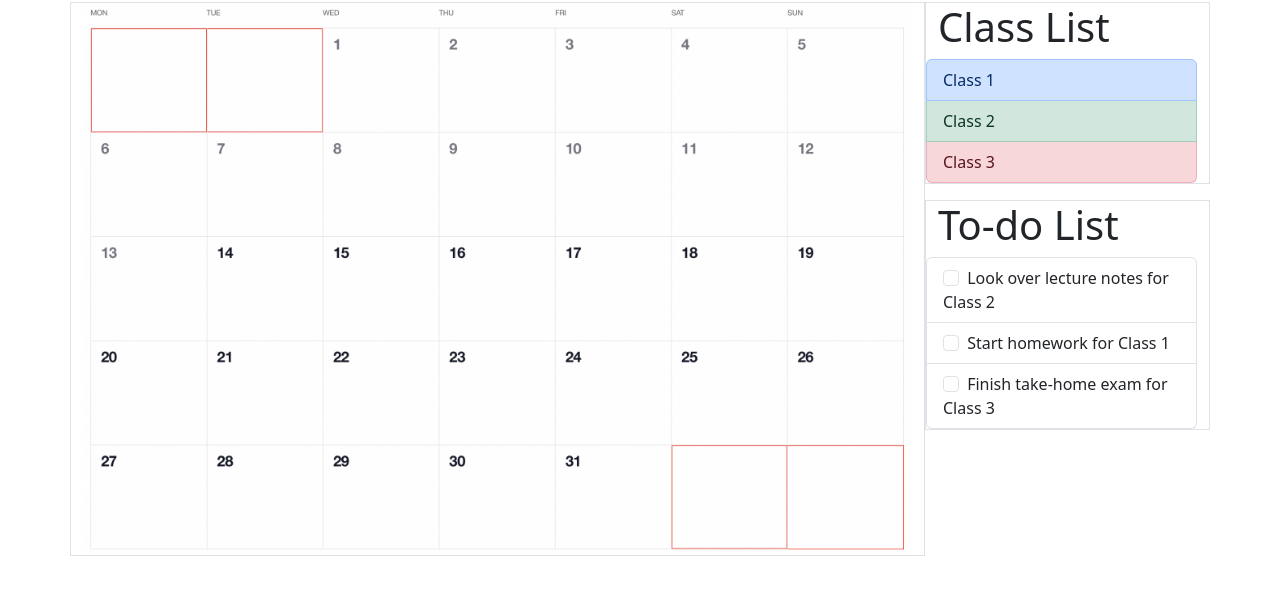
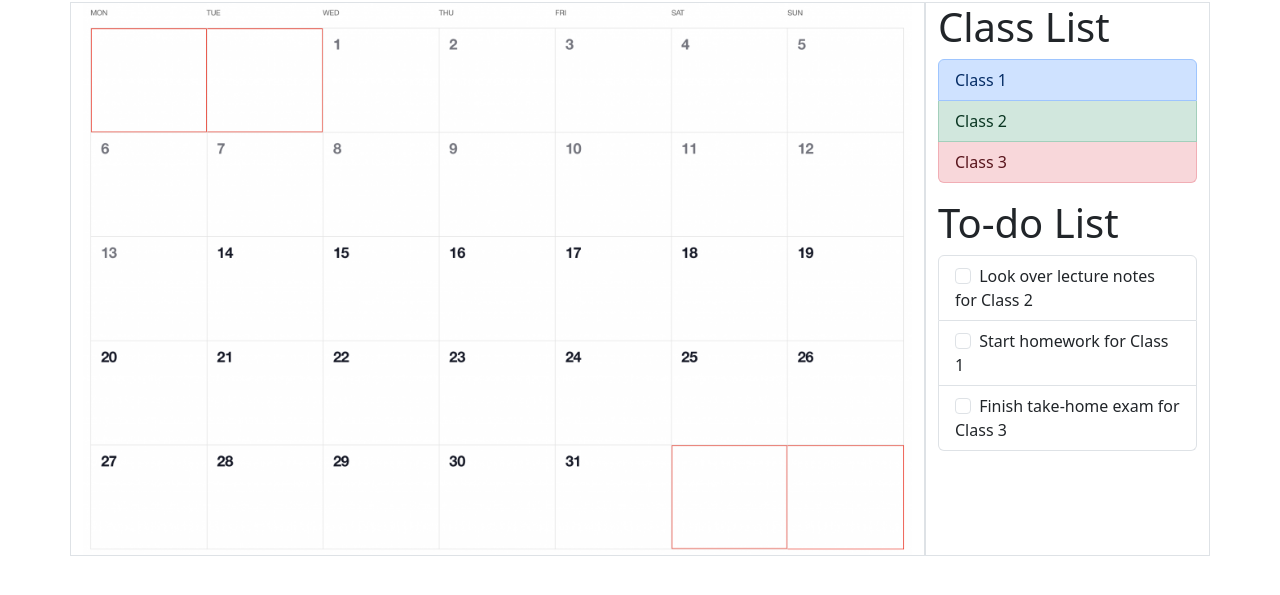
Before and after one commit to StudiousSDD/Studious, a Django app: page / in a window 1280 px wide. Shown: the part 88-683 px from the top of the page. Run offline with Django 4.2, Linux system fonts and the light colour scheme; some libraries are stand-ins or nearby versions.

Commit message:
Redo some formatting on calendar page

```diff
--- a/notes/templates/notes/calendar.html
+++ b/notes/templates/notes/calendar.html
@@ -7,16 +7,17 @@
   <div class="col-lg-9 col-12 border">
     <img src="{% static 'images/calendar.png' %}" class="img-fluid"></img>
   </div>
-  <div class="col-lg-3 col-12">
-    <div class="row border mb-3">
+  <div class="col-lg-3 col-12 border">
+    <div class="row">
+      <div class="col-lg-12 col-6 mb-lg-3">
         <h1>Class List</h1>
         <div class="list-group">
-        <a class="list-group-item list-group-item-action list-group-item-primary" href="#">Class 1</a>
-        <a class="list-group-item list-group-item-action list-group-item-success" href="#">Class 2</a>
-        <a class="list-group-item list-group-item-action list-group-item-danger" href="#">Class 3</a>
+          <a class="list-group-item list-group-item-action list-group-item-primary" href="{% url 'notes:view_classes' %}">Class 1</a>
+          <a class="list-group-item list-group-item-action list-group-item-success" href="{% url 'notes:view_classes' %}">Class 2</a>
+          <a class="list-group-item list-group-item-action list-group-item-danger" href="{% url 'notes:view_classes' %}">Class 3</a>
         </div>
       </div>
-    <div class="row border">
+      <div class="col-lg-12 col-6 mb-lg-3">
         <h1>To-do List</h1>
         <ul class="list-group">
           <li class="list-group-item">
@@ -35,4 +36,5 @@
       </div>
     </div>
   </div>
+</div>
 {% endblock %}
```
Lines whose indentation alone changed are shown as unchanged.
